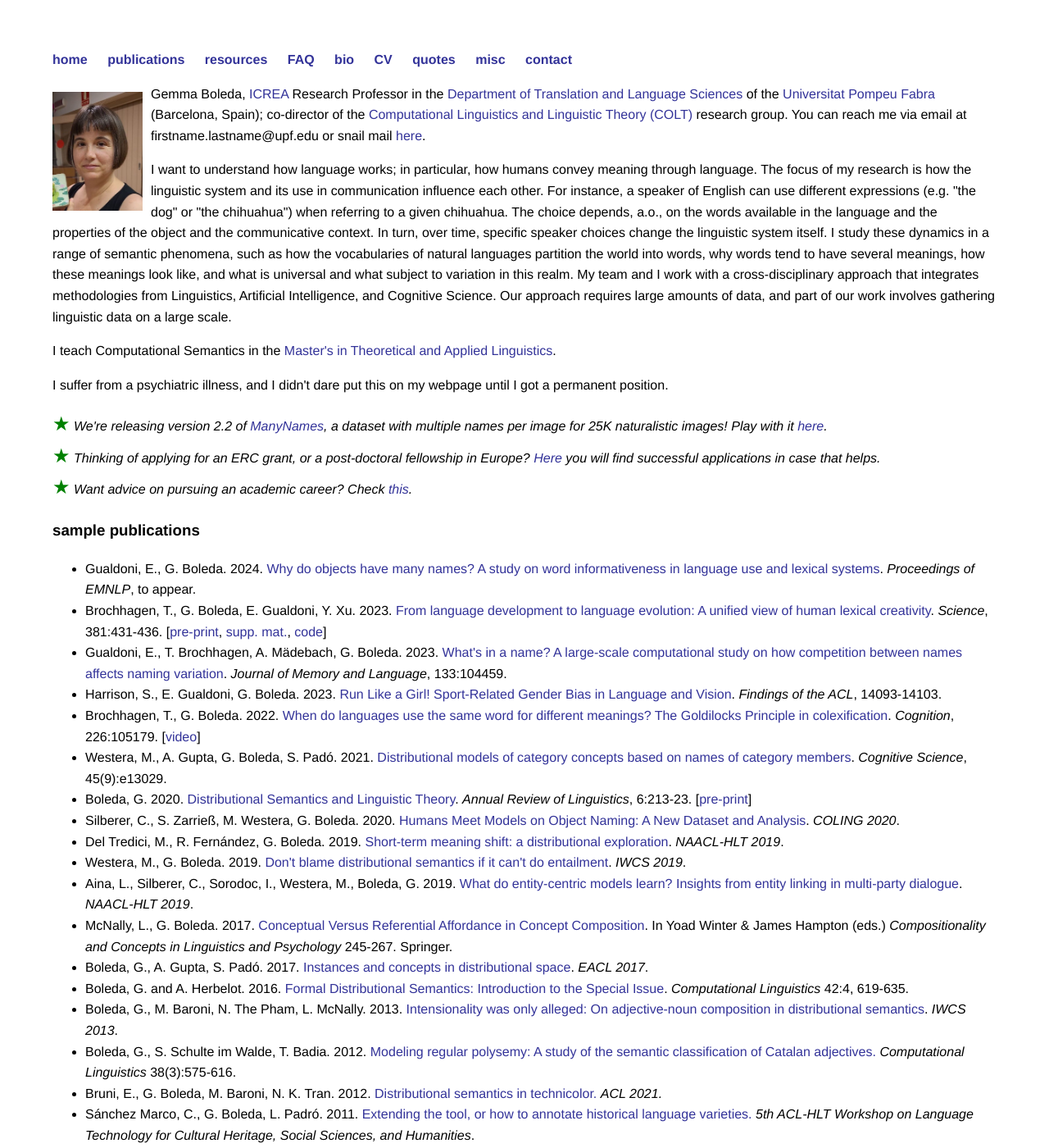
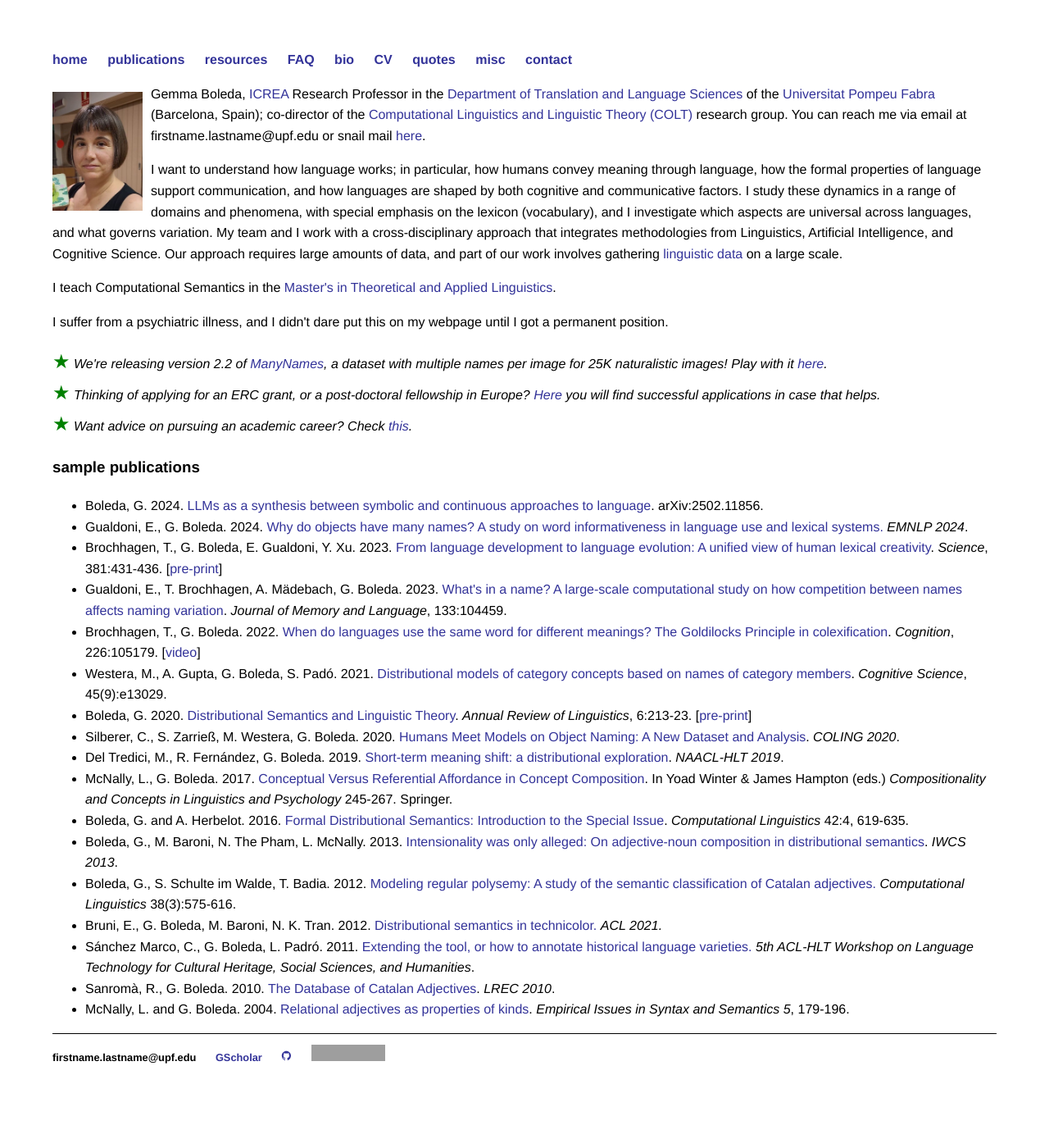
Before and after one commit to gboleda/gboleda.github.io, a Jekyll site: the page built from index.html, in a window 1280 px wide and 1400 px high. Shown: the whole window at 82% size. Built offline with Jekyll 4.4.1, drawn with Linux system fonts in a browser that asks for light colours; grey boxes are pictures that could not be loaded.

Commit message:
llms as synthesis paper

```diff
--- a/index.html
+++ b/index.html
@@ -6,11 +6,11 @@ title: Gemma Boleda
 <img src="pic4web.jpeg" align="left" width="110" style="margin: 10px 10px 10px auto">
 
 <p>Gemma Boleda, <a href="https://www.icrea.cat">ICREA</a> Research Professor in the
-	<a href="https://www.upf.edu/en/dtcl">Department of Translation and Language Sciences</a> of the
-	<a href="https://www.upf.edu">Universitat Pompeu Fabra</a> (Barcelona, Spain);
-	co-director of the <a href="https://www.upf.edu/web/colt/">Computational Linguistics and Linguistic Theory (COLT)</a> research group. You can reach me via email at firstname.lastname@upf.edu or snail mail <a href="/contact.html">here</a>.</p>
+  <a href="https://www.upf.edu/en/dtcl">Department of Translation and Language Sciences</a> of the
+  <a href="https://www.upf.edu">Universitat Pompeu Fabra</a> (Barcelona, Spain);
+  co-director of the <a href="https://www.upf.edu/web/colt/">Computational Linguistics and Linguistic Theory (COLT)</a> research group. You can reach me via email at firstname.lastname@upf.edu or snail mail <a href="/contact.html">here</a>.</p>
 
-<p>I want to understand how language works; in particular, how humans convey meaning through language. The focus of my research is how the linguistic system and its use in communication influence each other. For instance, a speaker of English can use different expressions (e.g. "the dog" or "the chihuahua") when referring to a given chihuahua. The choice depends, a.o., on the words available in the language and the properties of the object and the communicative context. In turn, over time, specific speaker choices change the linguistic system itself. I study these dynamics in a range of semantic phenomena, such as how the vocabularies of natural languages partition the world into words, why words tend to have several meanings, how these meanings look like, and what is universal and what subject to variation in this realm. My team and I work with a cross-disciplinary approach that integrates methodologies from Linguistics, Artificial Intelligence, and Cognitive Science. Our approach requires large amounts of data, and part of our work involves gathering linguistic data on a large scale.</p>
+<p>I want to understand how language works; in particular, how humans convey meaning through language, how the formal properties of language support communication, and how languages are shaped by both cognitive and communicative factors. I study these dynamics in a range of domains and phenomena, with special emphasis on the lexicon (vocabulary), and I investigate which aspects are universal across languages, and what governs variation. My team and I work with a cross-disciplinary approach that integrates methodologies from Linguistics, Artificial Intelligence, and Cognitive Science. Our approach requires large amounts of data, and part of our work involves gathering <a href="/resources.html">linguistic data</a> on a large scale.</p>
 
 <p>I teach Computational Semantics in the <a href="https://www.upf.edu/web/masterlinguistica/">Master's in Theoretical and Applied Linguistics</a>.</p>
 
@@ -18,27 +18,7 @@ title: Gemma Boleda
 
 <p></p>
 
-<!--
-
 <p>
-    <figure style="float:left">
-      <img src="pic4web.jpg" alt="pic" style="width:17%;margin:10px">
-      <figcaption>
-	<a href="https://www.icrea.cat">ICREA</a> Research Professor</br>
-	<a href="https://www.upf.edu/en/dtcl">Department of Translation and Language Sciences</a></br>
-	<a href="https://www.upf.edu">Universitat Pompeu Fabra</a></br>
-	Co-head, <a href="https://www.upf.edu/web/colt/">Computational Linguistics and Linguistic Theory (COLT)</a> research group.</br>
-	firstname.lastname@upf.edu (<a href="/contact.html">full contact info</a>)
-      </figcaption>
-    </figure>
-    I am a linguist who uses quantitative and computational methods to investigate how language works. I am in particular interested in how people convey meaning through language. I work with computational models (distributional semantics, neural networks) that are able to induce very rich and flexible linguistic representations directly from examples of language use.
-    I am funded by an <a href="https://www.upf.edu/web/amore">ERC Starting Grant</a>.
-</p>
-
--->
-
-<p>
-
   <span style="font-size:150%;color:green;">&starf;</span>
   <i>We're releasing version 2.2 of <a href="https://amore-upf.github.io/manynames/">ManyNames</a>, a dataset with multiple names per image for 25K naturalistic images! Play with it <a href="https://amore-upf.github.io/manynames/search.html">here</a>.</i>
   <br>
@@ -50,78 +30,88 @@ title: Gemma Boleda
 </p>
 
 <h3>sample publications</h3>
+
 <ul>
+
+  <li>Boleda, G. 2024.
+    <a href="https://arxiv.org/pdf/2502.11856">LLMs as a synthesis between symbolic and continuous approaches to language</a>. arXiv:2502.11856.
+  </li>
+
   <li>Gualdoni, E., G. Boleda. 2024.
-    <a href="/pubs/2232_Why_do_objects_have_many_.pdf">Why do objects have many names? A study on word informativeness in language use and lexical systems</a>.
-    <i>Proceedings of EMNLP</i>, to appear.
+    <a href="https://aclanthology.org/2024.emnlp-main.1009.pdf">Why do objects have many names? A study on word informativeness in language use and lexical systems.</a>
+    <i>EMNLP 2024</i>.
   </li>
+
   <li>Brochhagen, T., G. Boleda, E. Gualdoni, Y. Xu. 2023.
     <a href="https://www.science.org/doi/10.1126/science.ade7981">From language development to language evolution: A unified view of human lexical creativity</a>.
     <i>Science</i>, 381:431-436.
-    [<a href="https://brochhagen.github.io/content/ms/accepted-lexical-creativity.pdf">pre-print</a>, <a href="https://www.science.org/doi/suppl/10.1126/science.ade7981/suppl_file/science.ade7981_sm.pdf">supp. mat.</a>, <a href="https://doi.org/10.17605/OSF.IO/ZKGU3">code</a>]
+    [<a href="https://brochhagen.github.io/content/ms/accepted-lexical-creativity.pdf">pre-print</a>]
   </li>
+
   <li>Gualdoni, E., T. Brochhagen, A. Mädebach, G. Boleda. 2023.
     <a href="https://www.sciencedirect.com/science/article/pii/S0749596X2300058X">What's in a name? A large-scale computational study on how competition between names affects naming variation</a>.
     <i>Journal of Memory and Language</i>, 133:104459.
   </li>
-  <li>Harrison, S., E. Gualdoni, G. Boleda. 2023.
-  <a href="https://aclanthology.org/2023.findings-acl.886.pdf">Run Like a Girl! Sport-Related Gender Bias in Language and Vision</a>.
-  <i>Findings of the ACL</i>, 14093-14103.
-  </li>
+
   <li>Brochhagen, T., G. Boleda. 2022.
     <a href="https://doi.org/10.1016/j.cognition.2022.105179">When do languages use the same word for different meanings? The Goldilocks Principle in colexification</a>.
     <i>Cognition</i>, 226:105179.
     [<a href="https://www.youtube.com/watch?v=6XP5pGv4RG8">video</a>]
   </li>
+
   <li>Westera, M., A. Gupta, G. Boleda, S. Padó. 2021.
     <a href="http://dx.doi.org/10.1111/cogs.13029">Distributional models of category concepts based on names of category members</a>.
     <i>Cognitive Science</i>, 45(9):e13029.
   </li>
+
   <li>Boleda, G. 2020.
     <a href="http://www.annualreviews.org/eprint/49J5VEMAMTAXAHVCUVDF/full/10.1146/annurev-linguistics-011619-030303">Distributional Semantics and Linguistic Theory</a>. <i>Annual Review of Linguistics</i>, 6:213-23. [<a href="https://arxiv.org/pdf/1905.01896.pdf">pre-print</a>]</li>
   <li>Silberer, C., S. Zarrieß, M. Westera, G. Boleda. 2020.
     <a href="https://www.aclweb.org/anthology/2020.coling-main.172.pdf">Humans Meet Models on Object Naming: A New Dataset and Analysis</a>.
-    <i>COLING 2020</i>.</li>
+    <i>COLING 2020</i>.
+  </li>
+
   <li>Del Tredici, M., R. Fernández, G. Boleda. 2019.
     <a href="https://www.aclweb.org/anthology/N19-1210.pdf">Short-term meaning shift: a distributional exploration</a>.
     <i>NAACL-HLT 2019</i>.
   </li>
-  <li>Westera, M., G. Boleda. 2019.
-    <a href="https://www.aclweb.org/anthology/W19-0410.pdf">Don't blame distributional semantics if it can't do entailment</a>.
-    <i>IWCS 2019</i>.
-  </li>
-  <li>Aina, L., Silberer, C., Sorodoc, I., Westera, M., Boleda, G. 2019.
-    <a href="https://aclweb.org/anthology/N19-1378.pdf">What do entity-centric models learn? Insights from entity linking in multi-party dialogue</a>.
-    <i>NAACL-HLT 2019</i>.
-  </li>
+
   <li>McNally, L., G. Boleda. 2017.
     <a href="https://link.springer.com/content/pdf/10.1007%2F978-3-319-45977-6_10.pdf">Conceptual Versus Referential Affordance in Concept Composition</a>.
-    In Yoad Winter &amp; James Hampton (eds.) <i>Compositionality and Concepts in Linguistics and Psychology</i> 245-267. Springer.</li>
-  <li>Boleda, G., A. Gupta, S. Padó.  2017.
-    <a href="https://aclanthology.org/E17-2013.pdf">Instances and concepts in distributional space</a>.
-    <i>EACL 2017</i>.
+    In Yoad Winter &amp; James Hampton (eds.) <i>Compositionality and Concepts in Linguistics and Psychology</i> 245-267. Springer.
+  </li>
+
   <li>Boleda, G. and A. Herbelot. 2016.
-    <a href="http://www.mitpressjournals.org/doi/pdf/10.1162/COLI_a_00261">Formal Distributional Semantics: Introduction to the Special Issue</a>. <i>Computational Linguistics</i> 42:4, 619-635.</li>
+    <a href="http://www.mitpressjournals.org/doi/pdf/10.1162/COLI_a_00261">Formal Distributional Semantics: Introduction to the Special Issue</a>. <i>Computational Linguistics</i> 42:4, 619-635.
+  </li>
+
   <li>Boleda, G., M. Baroni, N. The Pham, L. McNally. 2013.
     <a href="http://www.aclweb.org/anthology/W/W13/W13-0104.pdf">Intensionality was only alleged: On adjective-noun composition in distributional semantics</a>. <i>IWCS 2013</i>.
   </li>
+
   <li>Boleda, G., S. Schulte im Walde, T. Badia. 2012. <a href="http://www.mitpressjournals.org/doi/pdf/10.1162/COLI_a_00093">Modeling
       regular polysemy: A study of the semantic classification of Catalan
-      adjectives.</a> <i>Computational Linguistics</i> 38(3):575-616.</li>
+      adjectives.</a> <i>Computational Linguistics</i> 38(3):575-616.
+  </li>
+
   <li>Bruni, E., G. Boleda, M. Baroni, N. K. Tran. 2012.
     <a href="http://www.aclweb.org/anthology/P/P12/P12-1015.pdf">Distributional semantics in technicolor.</a> <i>ACL 2021.</i>
   </li>
+
   <li>Sánchez Marco, C., G. Boleda, L. Padró. 2011.
     <a href="http://www.aclweb.org/anthology/W11-1501">
       Extending the tool, or how to annotate historical language varieties.
     </a>
     <i>5th ACL-HLT Workshop on Language Technology for Cultural Heritage, Social Sciences, and Humanities</i>.
   </li>
+
   <li>Sanromà, R., G. Boleda. 2010.
     <a href="http://www.lrec-conf.org/proceedings/lrec2010/pdf/373_Paper.pdf">The Database of Catalan Adjectives</a>.
     <i>LREC 2010</i>.
   </li>
+
   <li>McNally, L. and G. Boleda. 2004. <a href="http://www.cssp.cnrs.fr/eiss5/mcnally-boleda/mcnally-boleda-eiss5.pdf">Relational adjectives as properties of kinds</a>.
     <i>Empirical Issues in Syntax and Semantics 5</i>, 179-196.
   </li>
+
 </ul>
```
Also changed, not shown: pubs/index.html (+7 -2 lines).
